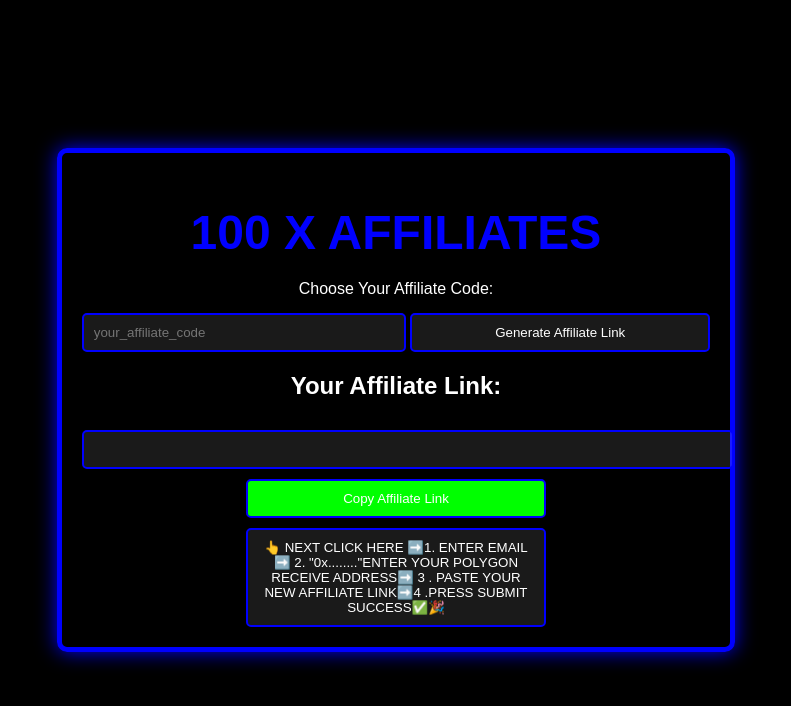
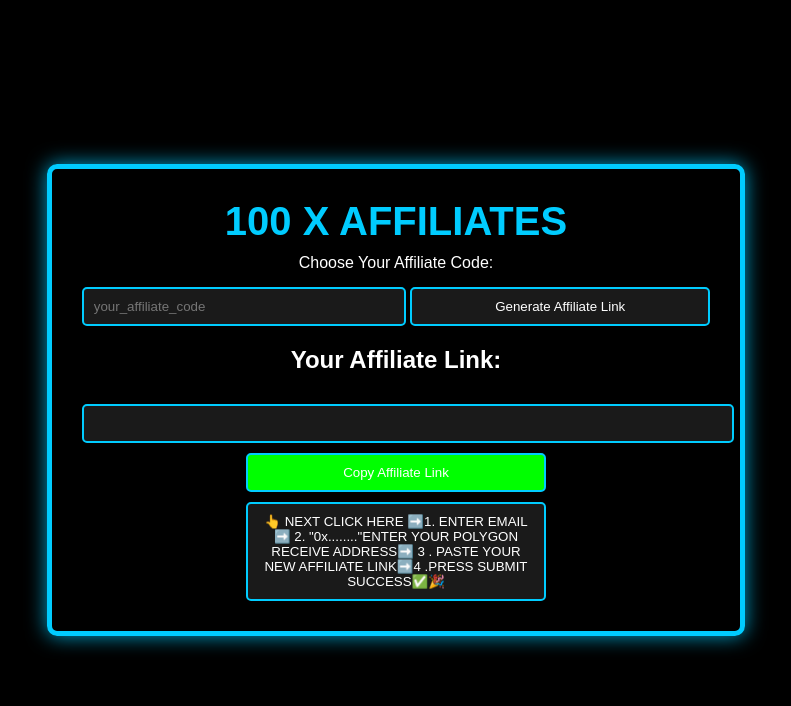
Before and after one commit to fclmail/100XAFFILIATENETWORK, a plain HTML site: page index.html in a window 1280 px wide. Shown: the whole page, without its empty margins (244-1035 px from the left). Drawn offline with Linux system fonts and the light colour scheme.

Commit message:
Update index.html

```diff
--- a/index.html
+++ b/index.html
@@ -1,3 +1,4 @@
+
 <!DOCTYPE html>
 <html lang="en">
 <head>
@@ -18,14 +19,14 @@
             position: relative;
         }
         h1 {
-            font-size: 3em;
-            color: #00f; /* Bright blue color */
-            margin-bottom: 20px;
+            font-size: 2.5em; /* Slightly smaller to better fit inside the border */
+            color: #00ccff; /* Light neon blue color */
+            margin: 0; /* Remove bottom margin to fit perfectly inside the border */
         }
         .container {
-            border: 5px solid #00f; /* Bright blue neon border */
-            padding: 20px;
-            box-shadow: 0 0 20px #00f; /* Neon effect */
+            border: 5px solid #00ccff; /* Light neon blue border */
+            padding: 30px; /* Adjusted padding for more space inside the border */
+            box-shadow: 0 0 20px rgba(0, 204, 255, 0.8); /* Light neon blue effect */
             border-radius: 10px;
             text-align: center;
         }
@@ -37,7 +38,7 @@
             padding: 10px;
             width: 300px;
             margin-top: 10px;
-            border: 2px solid #00f; /* Bright blue border for input fields */
+            border: 2px solid #00ccff; /* Light neon blue border for input fields */
             border-radius: 5px;
             background-color: rgba(255, 255, 255, 0.1); /* Slightly transparent background */
             color: white;
```
